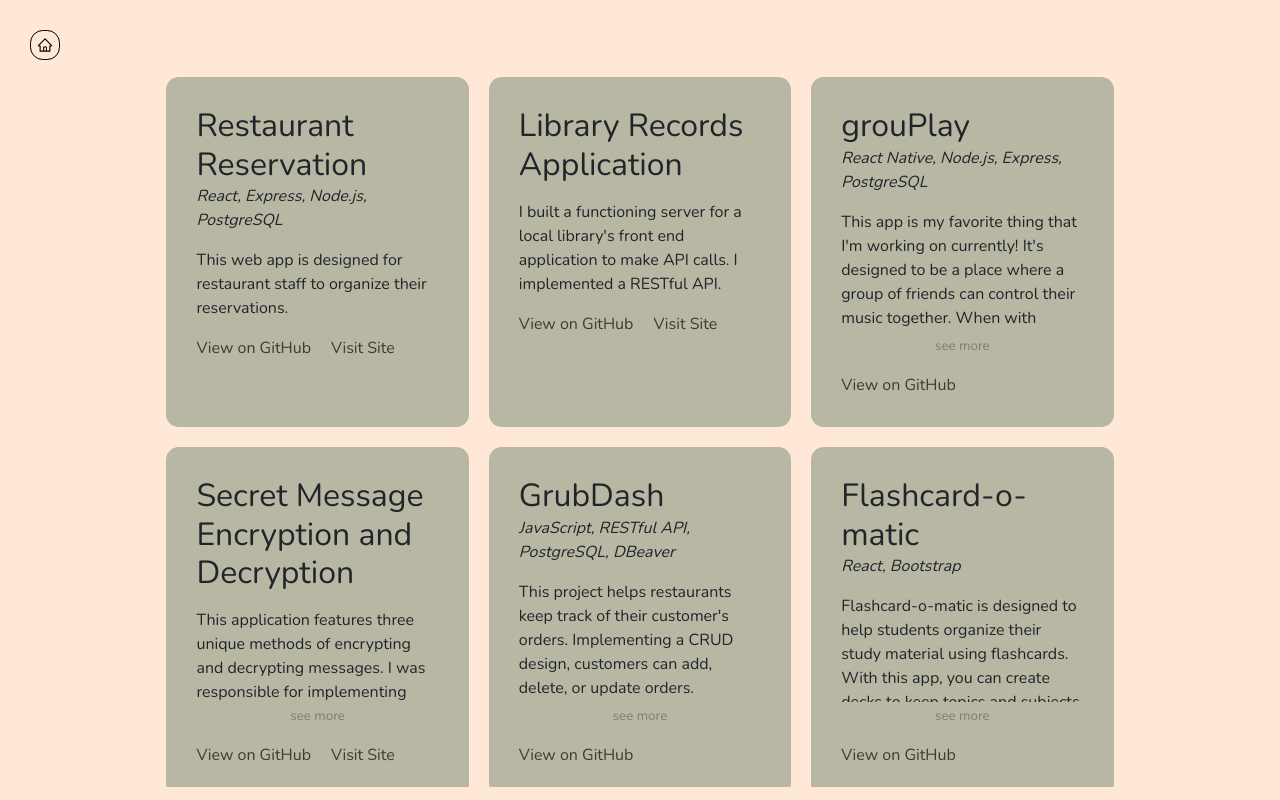
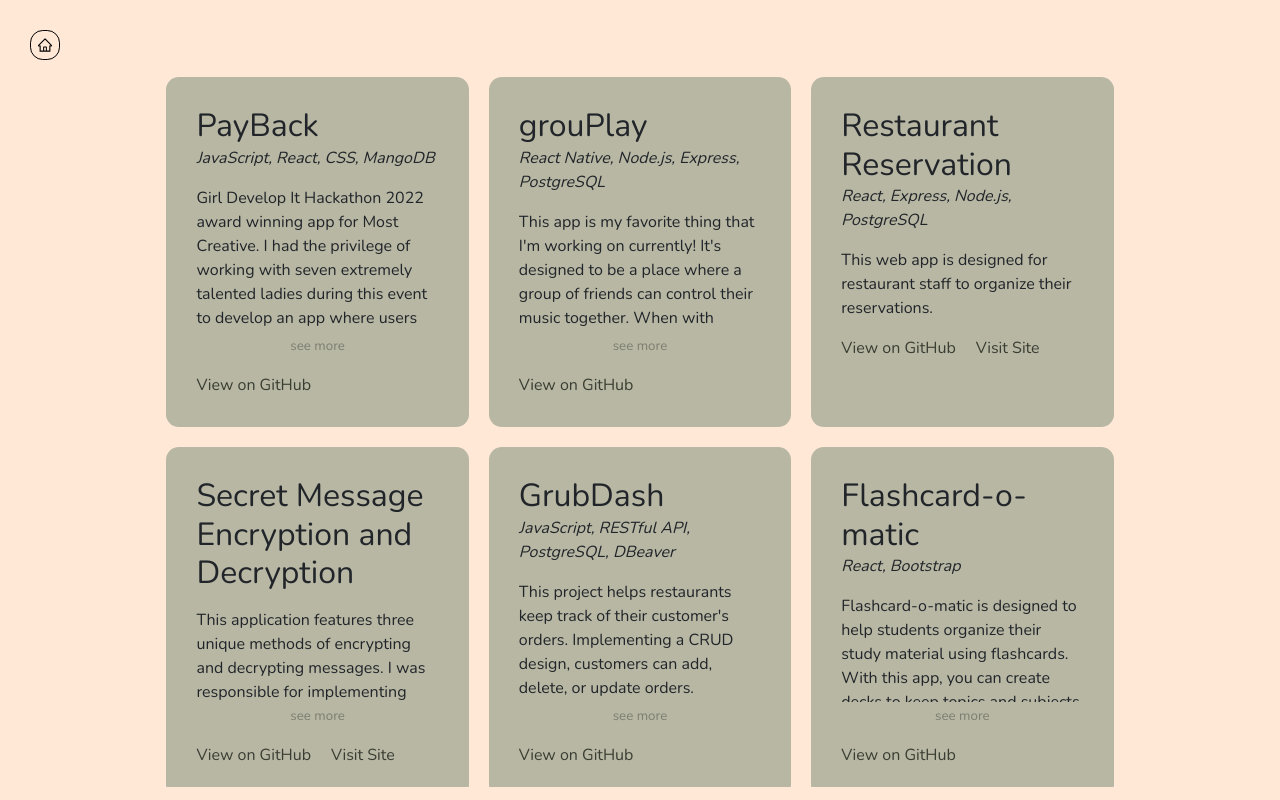
Before and after one commit to djfurniss/portfolio2022, a React (Create React App) app: page /projects in a window 1280 px wide. Built offline with nearby package versions, Linux system fonts and the light colour scheme.

Commit message:
added calculator and payback projects

```diff
--- a/src/projects/Projects.js
+++ b/src/projects/Projects.js
@@ -11,21 +11,21 @@ export default function Projects(){
             <HomeButtom/>
             <div className="scroll" id="main-container">
                 <Project
+                    name="PayBack"
+                    stack="JavaScript, React, CSS, MangoDB"
+                    description={desc.payBack}
+                    repo="https://github.com/djfurniss/BORROW-APP"/>
+                <Project
+                    name="grouPlay"
+                    stack="React Native, Node.js, Express, PostgreSQL"
+                    description={desc.grouPlay}
+                    repo="https://github.com/djfurniss/grouPlayApp"/>
+                <Project
                     name="Restaurant Reservation"
                     stack="React, Express, Node.js, PostgreSQL"
                     description={desc.restaurantReservation}
                     repo="https://github.com/djfurniss/decoder-ring"
                     link="https://restaurant-res-client.onrender.com/dashboard"/>
-                <Project
-                    name="Library Records Application"
-                    description={desc.library}
-                    repo="https://github.com/djfurniss/local-library-project"
-                    link="https://local-library-seven.vercel.app/"/>
-                <Project
-                    name="grouPlay"
-                    stack="React Native, Node.js, Express, PostgreSQL"
-                    description={desc.grouPlay}
-                    repo="https://github.com/djfurniss/grouPlayApp"/>
                 <Project
                     name="Secret Message Encryption and Decryption"
                     description={desc.decoderRing}
@@ -41,6 +41,17 @@ export default function Projects(){
                     stack="React, Bootstrap"
                     description={desc.flashcardOMatic}
                     repo="https://github.com/djfurniss/flashcard-o-matic"/>
+                <Project
+                    name="Calculator"
+                    stack="HTML, CSS, JavaScript"
+                    description={desc.calc}
+                    repo="https://github.com/djfurniss/calculator"
+                    link="https://calculator-s0kj.onrender.com"/>
+                <Project
+                    name="Library Records Application"
+                    description={desc.library}
+                    repo="https://github.com/djfurniss/local-library-project"
+                    link="https://local-library-seven.vercel.app/"/>
             </div>
         </div>
     )
--- a/src/projects/descriptions.js
+++ b/src/projects/descriptions.js
@@ -9,5 +9,9 @@ module.exports = {
 
     grouPlay: "This app is my favorite thing that I'm working on currently! It's designed to be a place where a group of friends can control their music together. When with friends, there's usually a descussion or argument about who is going to be responsible for playing music. Having a shared playlist and music player in one eliminates that problem.",
 
-    flashcardOMatic : "Flashcard-o-matic is designed to help students organize their study material using flashcards. With this app, you can create decks to keep topics and subjects in one place. You can then add cards to decks and study them. With a simple and easy to use UI, Flashcard-o-matic makes it easy to study with no distractions. This project was part of an assignment in Thinkful's software engineering immersion bootcamp. This project focused heavilly on my understanding of React including hooks like useState and useEffect."
+    flashcardOMatic : "Flashcard-o-matic is designed to help students organize their study material using flashcards. With this app, you can create decks to keep topics and subjects in one place. You can then add cards to decks and study them. With a simple and easy to use UI, Flashcard-o-matic makes it easy to study with no distractions. This project was part of an assignment in Thinkful's software engineering immersion bootcamp. This project focused heavilly on my understanding of React including hooks like useState and useEffect.",
+
+    calc: "Yes, it's a calculator! With HTML, DOM manipulation, and some modern styling this simple but handy project came to life. I made sure to develop functionality that typical calculators would have. You can trail and chain equations such as 3 + 5 - 8. After clicking =, you can continue an equation. There are two buttons, clear and backspace to allow for editing on the calculator's screen.",
+
+    payBack: "Girl Develop It Hackathon 2022 award winning app for Most Creative. I had the privilege of working with seven extremely talented ladies during this event to develop an app where users can keep track of borrowed money as the lender or borrower."
 };
```
